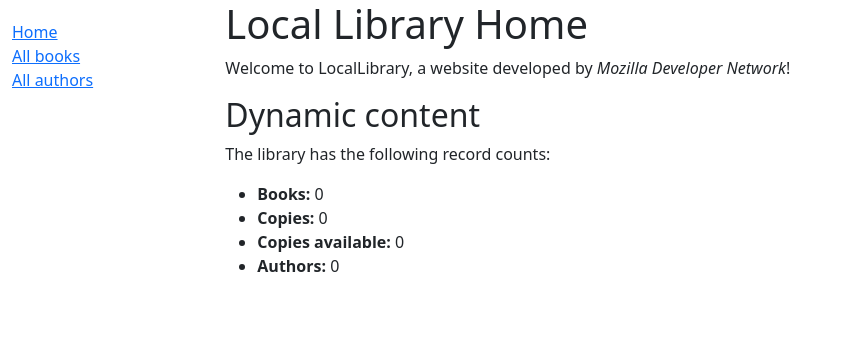
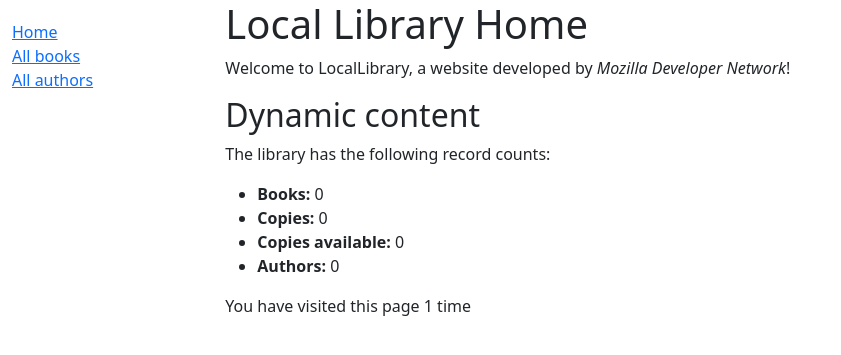
Before and after one commit to timvg80/django_local_library, a Django app: page /catalog/ in a window 1280 px wide. Shown: the top 355 px of the page, without its empty margins (0-841 px from the left). Run offline with Django 4.2, Linux system fonts and the light colour scheme; data that the repository does not hold is empty.

Commit message:
Adding basic num_visits functionality

```diff
--- a/locallibrary/catalog/templates/index.html
+++ b/locallibrary/catalog/templates/index.html
@@ -24,4 +24,5 @@
             <strong>Authors:</strong> {{ num_authors }}
         </li>
     </ul>
+    <p>You have visited this page {{ num_visits }} time{{ num_visits|pluralize }}</p>
 {% endblock %}
--- a/locallibrary/catalog/views.py
+++ b/locallibrary/catalog/views.py
@@ -17,11 +17,17 @@ def index(request):
     # The 'all()' is implied by default
     num_authors = Author.objects.count()
 
+    # Number of visits to the site - recorded in the session
+    num_visits = request.session.get("num_visits", 0)
+    num_visits += 1
+    request.session["num_visits"] = num_visits
+
     context = {
         "num_books": num_books,
         "num_instances": num_instances,
         "num_instances_available": num_instances_available,
         "num_authors": num_authors,
+        "num_visits": num_visits,
     }
 
     # Render the HTML template with the context
```
